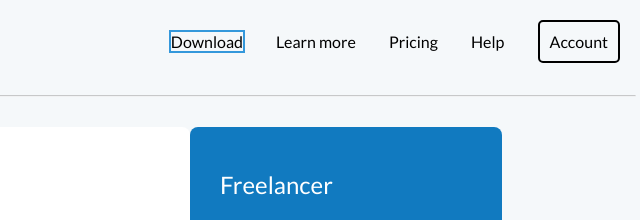
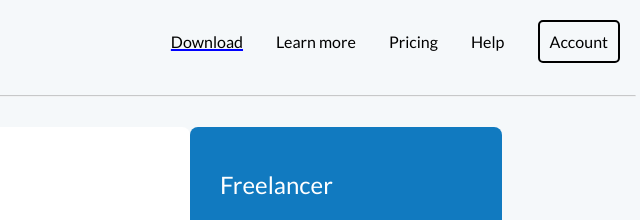
Before and after one commit to UncBlaq/Assignment-3, a plain HTML site: page index.html in a window 1280 px wide. In both pictures the pointer is over the link "Download". Shown: the top 220 px of the page, 580-1220 px from the left. Drawn offline with Linux system fonts and the light colour scheme.

Commit message:
updated navigations links hover

```diff
--- a/index.css
+++ b/index.css
@@ -25,9 +25,12 @@ header {
         color: black;
         font-weight: 350;
     }
-    >nav>a:hover,   >nav>a:focus {
+     >nav>a:focus {
         outline: 2px solid #3498db;
         offset: 16px;
+    }
+    >nav>a:hover {
+        text-decoration: underline 1.5px blue;
     }
     >nav>a:nth-last-child(1) {
         padding: 10px;
```
